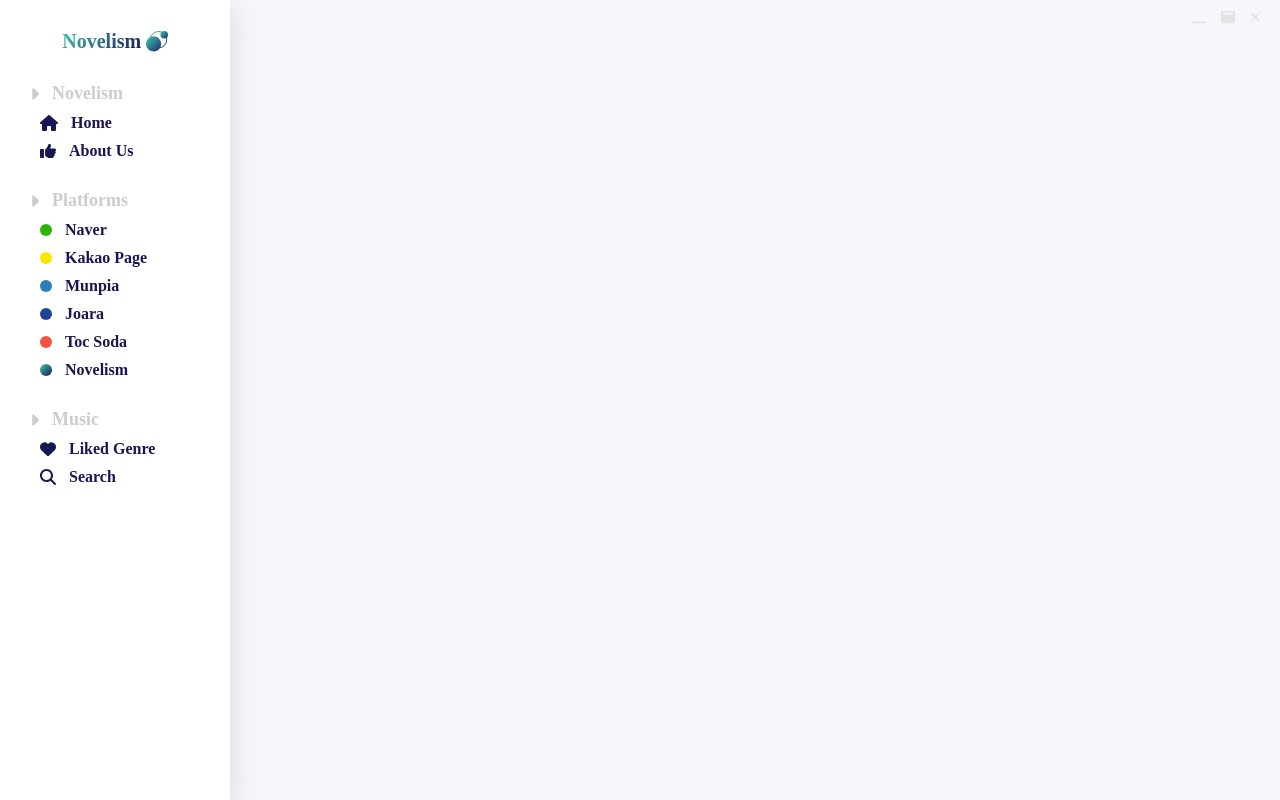
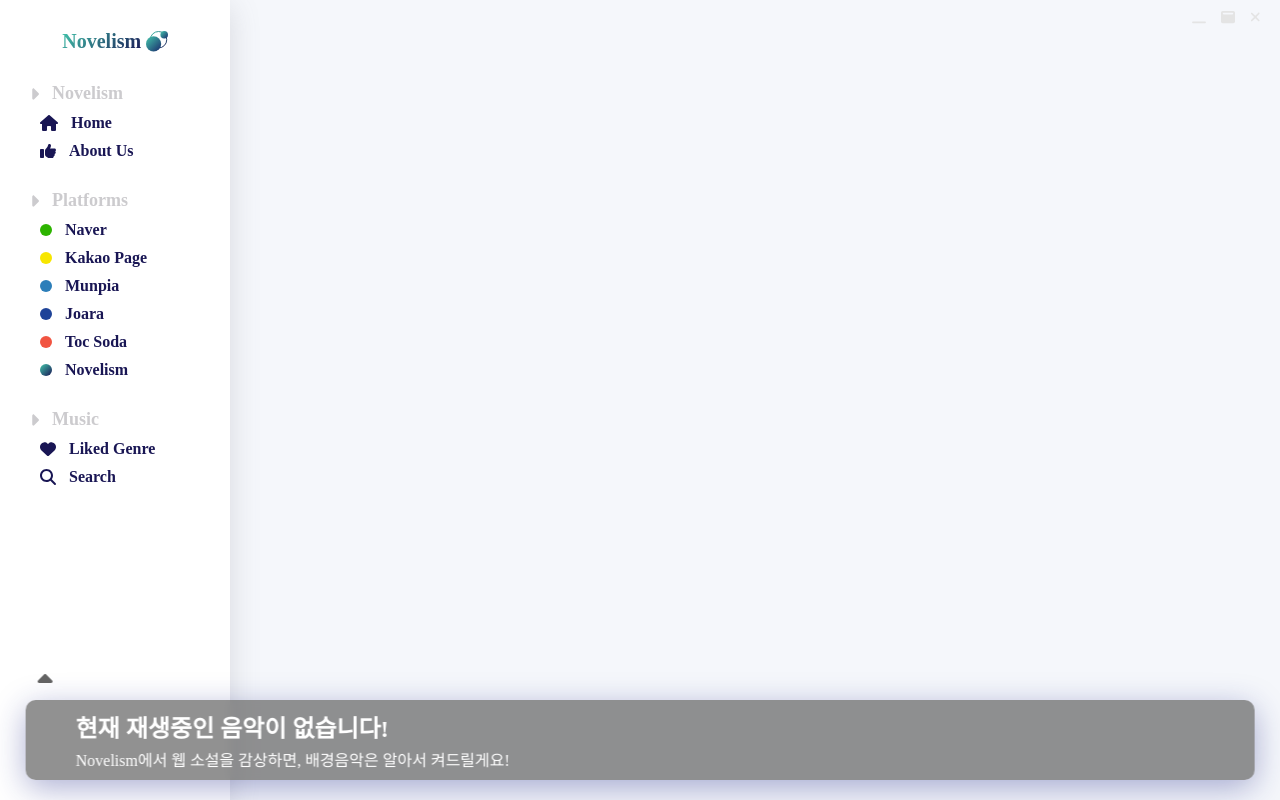
Before and after one commit to parksk99/osogi2jo, a React (Create React App) app in the folder novelism/: page /home in a window 1280 px wide. Built offline with nearby package versions, Linux system fonts and the light colour scheme; a web font is replaced by a local one.

Commit message:
play bar collapse

```diff
--- a/novelism/src/components/Bars/PlayBar.tsx
+++ b/novelism/src/components/Bars/PlayBar.tsx
@@ -1,3 +1,41 @@
-export default function PlayBar(){
-    return <></>
+import { Container, NoPlayBox } from "../../styles/LayoutPage/PlayBarStyle";
+import { useState, useEffect } from "react";
+import { FontAwesomeIcon } from "@fortawesome/react-fontawesome";
+import { faCaretUp } from "@fortawesome/free-solid-svg-icons";
+
+interface Music {
+  url: string;
+  title: string;
+  thumbnail: string;
+  color: string;
 }
+
+export default function PlayBar() {
+  const tmpColor = "#636363B3";
+  const [played, setPlayed] = useState(false);
+  const [collapse, setCollapse] = useState(false);
+  const [musics, setMusics] = useState<Array<Music>>();
+
+  return (
+    <Container color={tmpColor} collapse={collapse}>
+      {played ? (
+        <></>
+      ) : collapse ? (
+        <></>
+      ) : (
+        <NoPlayBox>
+          <span className="title">현재 재생중인 음악이 없습니다!</span>
+          <span className="subtitle">
+            Novelism에서 웹 소설을 감상하면, 배경음악은 알아서 켜드릴게요!
+          </span>
+        </NoPlayBox>
+      )}
+      <button
+        className="collapse-btn"
+        onClick={() => setCollapse((prev) => !prev)}
+      >
+        <FontAwesomeIcon icon={faCaretUp} />
+      </button>
+    </Container>
+  );
+}
--- a/novelism/src/pages/Layout.tsx
+++ b/novelism/src/pages/Layout.tsx
@@ -1,9 +1,11 @@
 import LeftBar from "../components/Bars/LeftBar";
+import PlayBar from "../components/Bars/PlayBar";
 
 export default function Layout() {
   return (
     <div>
       <LeftBar />
+      <PlayBar />
     </div>
   );
 }
--- /dev/null
+++ b/novelism/src/styles/LayoutPage/PlayBarStyle.tsx
@@ -0,0 +1,54 @@
+import styled from "styled-components";
+
+export const Container = styled.div<{ color: string; collapse: boolean }>`
+  width: ${(props) => (props.collapse ? "15vw" : "96vw")};
+  height: ${(props) => (props.collapse ? "25vh" : "10vh")};
+  border-radius: 10px;
+  background: ${(props) => props.color};
+  box-shadow: 0 8px 32px 0 rgba(31, 38, 135, 0.37);
+  backdrop-filter: blur(5px);
+  -webkit-backdrop-filter: blur(5px);
+  border-radius: 10px;
+  position: absolute;
+  left: ${(props) => (props.collapse ? "1.5vw" : "50%")};
+  transform: ${(props) => (props.collapse ? "" : "translateX(-50%)")};
+  bottom: 20px;
+  transition: all 0.8s;
+
+  & > .collapse-btn {
+    position: absolute;
+    left: 0.5vw;
+    bottom: ${(props) => (props.collapse ? "25.5vh" : "10.5vh")};
+    background: none;
+    border: none;
+    font-size: 24px;
+    color: #636363;
+    cursor: pointer;
+    transform: ${(props) => (props.collapse ? "rotate(180deg)" : "")};
+    transition: all 0.5s;
+  }
+`;
+
+export const NoPlayBox = styled.div`
+  display: flex;
+  flex-direction: column;
+  align-items: flex-start;
+  justify-content: center;
+  color: white;
+  width: 100%;
+  height: 100%;
+  padding-left: 50px;
+  gap: 3px;
+
+  & > .title {
+    font-weight: 700;
+    font-size: 24px;
+    cursor: default;
+  }
+
+  & > .subtitle {
+    font-weight: 300;
+    font-size: 16px;
+    cursor: default;
+  }
+`;
```
